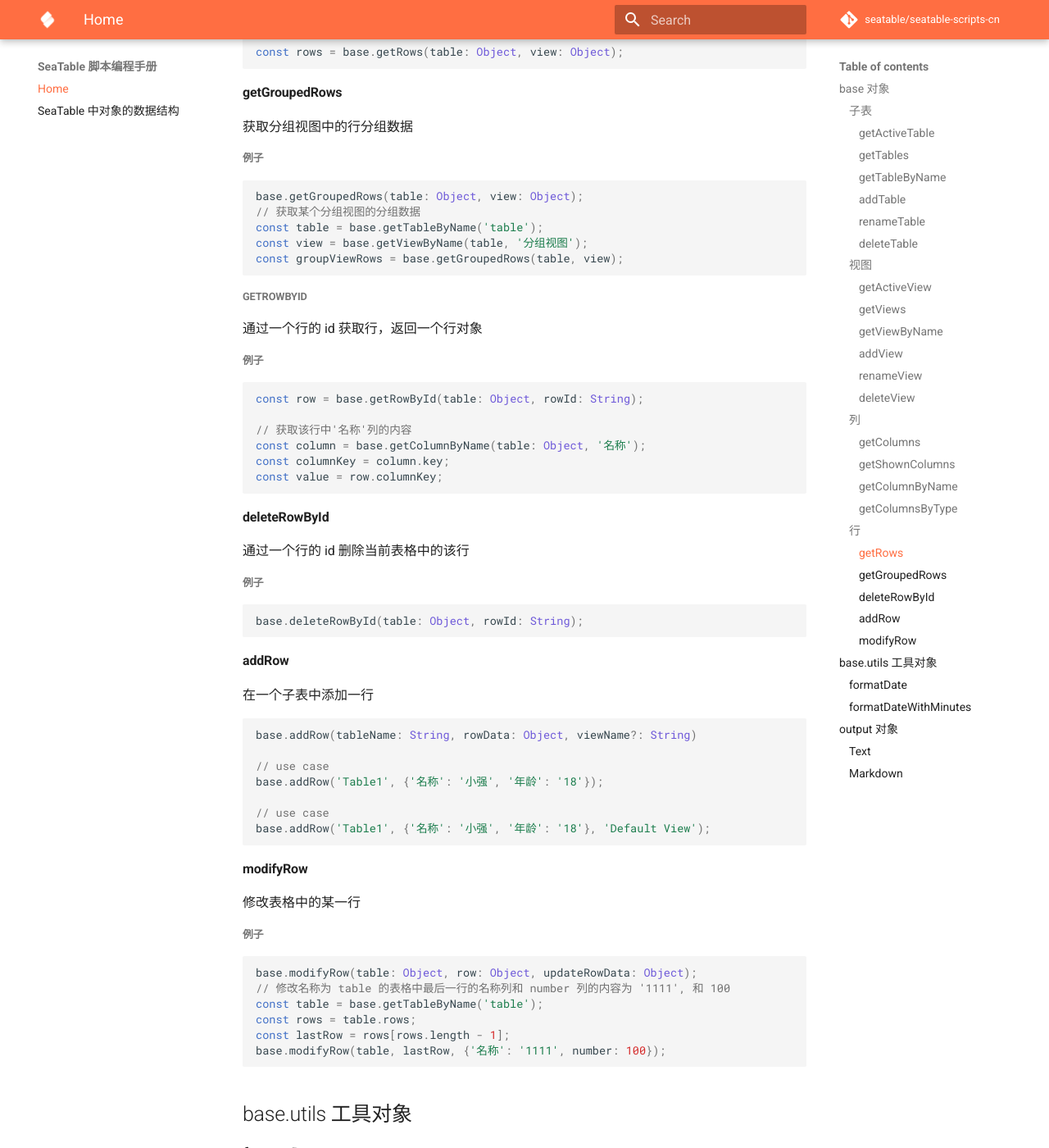
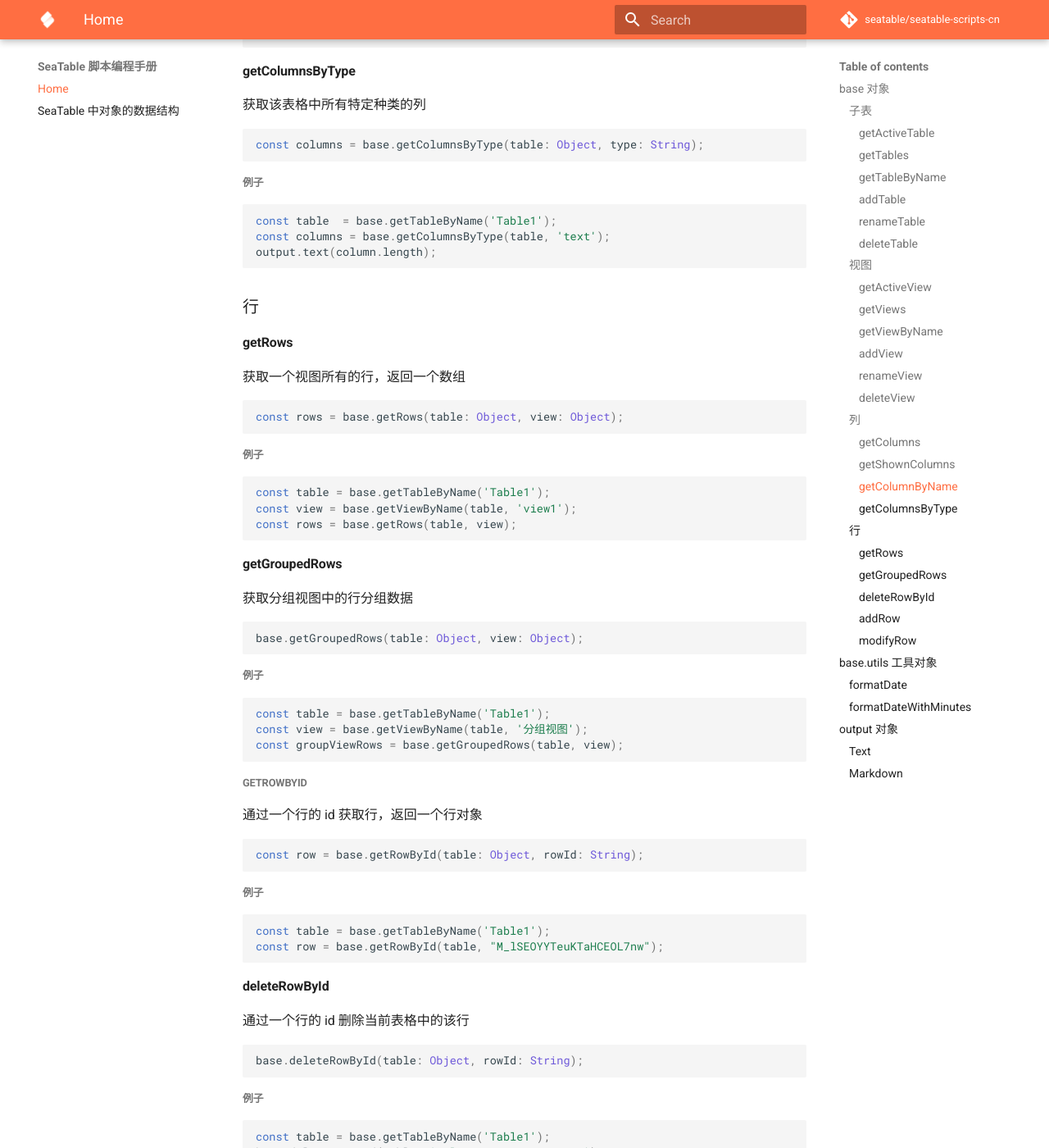
Before and after one commit to seatable/seatable-scripts-cn, an MkDocs documentation site: the page built from manual/README.md, in a window 1280 px wide and 1400 px high, scrolled down 4495 px. Shown: the whole window at 82% size. Built offline with MkDocs 1.6.1 and Material for MkDocs 9.7.7, drawn with Linux system fonts in a browser that asks for light colours; comment, search, counter and statistics services are not loaded; some of the changed text lies outside the part shown.

Commit message:
update api

````diff
--- a/manual/README.md
+++ b/manual/README.md
@@ -27,7 +27,6 @@
 
 ```javascript
  const table = base.getActiveTable();
- // 打印当前表格的名称
  output.markdown(`#### ${table.name}`);
 
 ```
@@ -40,8 +39,6 @@
 
 ```javascript
 const tables = base.getTables();
-
-// 打印表格的数量
 output.text(tables.length);
 
 ```
@@ -50,11 +47,14 @@
 
 通过一个表格的名称获取一个 table 对象
 
+```javascript
+const table = base.getTableByName(tableName: String);
+```
+
 ##### 例子
 
 ```javascript
-const table = base.getTableByName(tableName: String);
-// 打印表格的 id
+const table = base.getTableByName('Table1');
 output.text(table._id);
 
 ```
@@ -63,11 +63,15 @@
 
 添加一个子表
 
+```javascript
+base.addTable(tableName: String);
+
+```
+
 ##### 例子
 
 ```javascript
-// 添加一个名称为 new table 的字表
-base.addTable('new table');
+base.addTable('New table');
 
 ```
 
@@ -75,12 +79,15 @@
 
 重命名一个子表
 
+```javascript
+base.renameTable(oldName: String, newName: String);
+
+```
+
 ##### 例子
 
 ```javascript
-base.renameTable(currentTableName: String, nextTableName: String);
-// 将名称为 new table 的字表重命名为 old table
-base.renameTable('new table', 'old table');
+base.renameTable('Old name', 'New name');
 
 ```
 
@@ -88,12 +95,15 @@
 
 删除一个子表
 
+```javascript
+base.deleteTable(tableName: String);
+
+```
+
 ##### 例子
 
 ```javascript
-base.deleteTable(tableName: String);
-// 删除一个名称为 old table 的子表
-base.deleteTable('old table');
+base.deleteTable('Old table');
 
 ```
 
@@ -107,7 +117,6 @@
 
 ```javascript
 const view  = base.getActiveView();
-// 打印当前 view 的 id
 output.text(view._id);
 
 ```
@@ -116,11 +125,16 @@
 
 获取当前表格的所有视图，并以一个数组的形式返回所有的视图
 
+```javascript
+const views = base.getViews(table: Object);
+
+```
+
 ##### 例子
 
 ```javascript
-const views = base.getViewByName(table: Object);
-// 打印当前表的的 view 的数量
+const table  = base.getTableByName('Table1');
+const views = base.getViews(table);
 output.text(views.length);
 
 ```
@@ -129,12 +143,17 @@
 
 通过视图的名称获取表格中的一个视图对象，并返回一个视图对象
 
+```javascript
+const view = base.getViewByName(table: Object, viewName: String);
+
+```
+
 ##### 例子
 
 ```javascript
-const view = base.getViewByName(table: Object, viewName: String);
-// 打印当前 view 的 id
-output.text(views.length);
+const table  = base.getTableByName('Table1');
+const view = base.getViewByName(table, 'view 1');
+output.text(view.name);
 
 ```
 
@@ -142,25 +161,31 @@
 
 一个子表中添加一个视图
 
+```javascript
+base.addView(table: Object, viewName: String);
+```
+
 ##### 例子
 
 ```javascript
-base.addView(tableName: String, viewName: String);
-// 在名称为 table 的子表中添加一个 view1 的视图
-base.addView('table', 'view1');
-
+const table  = base.getTableByName('Table1');
+base.addView(table, 'view 2');
 ```
 
 #### renameView
 
-重命名一个字表中的一个视图
+重命名一个子表中的一个视图
+
+```javascript
+base.renameView(table: Object, currentViewName: String, nextViewName: String);
+
+```
 
 ##### 例子
 
 ```javascript
-base.renameView(tableName: String, currentViewName: String, nextViewName: String);
-// 将 table 子表中的视图 view1 重命名为 view2
-base.renameView('table', 'view1', 'view2');
+const table  = base.getTableByName('Table1');
+base.renameView(table, 'view1', 'view2');
 
 ```
 
@@ -168,12 +193,15 @@
 
 删除一个视图
 
+```javascript
+base.deleteView(table: Object, viewName: String);
+```
+
 ##### 例子
 
 ```javascript
-base.deleteView(tableName: String, viewName: String);
-// 将视图 view2 删除
-base.deleteView('table', 'view2');
+const table  = base.getTableByName('Table1');
+base.deleteView(table, 'view2');
 
 ```
 
@@ -183,12 +211,17 @@
 
 获取一个表格中的所有列，并以一个数组的形式返回所有的列对象
 
+```javascript
+const columns = base.getColumns(table: Object);
+
+```
+
 ###### 例子
 
 ```javascript
-const columns = base.getColumns(table: Object);
+const table  = base.getTableByName('Table1');
+const columns = base.getColumns(table);
 
-// 打印表格中每一列的名称
 column.forEach((column) => {
 	output.text(column.name);
 })
@@ -199,11 +232,16 @@
 
 获取一个视图中所有显示的列，不包含该视图中已经被隐藏的列, 返回一个数组
 
+```javascript
+const columns = base.getShownColumns(table: Object, view: Object);
+```
+
 ##### 例子
 
 ```javascript
-const columns = base.getShownColumns(table: Object, view: Object);
-// 打印表格中没有隐藏的每一列的名称
+const table  = base.getTableByName('Table1');
+const view = base.getViewByName(table, 'view 1');
+const columns = base.getShownColumns(table, view);
 column.forEach((column) => {
 	output.text(column.name);
 })
@@ -214,11 +252,14 @@
 
 通过列的名称获取该列对象
 
+```javascript
+const column = base.getColumnByName(table: Object, name: String);
+```
+
 ##### 例子
 
 ```javascript
-const column = base.getColumnByName(table: Object, name: String);
-// 打印该列的名称
+const column = base.getColumnByName(table, 'Column name');
 output.text(column.name);
 
 ```
@@ -227,11 +268,15 @@
 
 获取该表格中所有特定种类的列
 
+```javascript
+const columns = base.getColumnsByType(table: Object, type: String);
+```
+
 ##### 例子
 
 ```javascript
-const columns = base.getColumnsByType(table: Object, type: String);
-// 查看表格中某一类型列的数量
+const table  = base.getTableByName('Table1');
+const columns = base.getColumnsByType(table, 'text');
 output.text(column.length);
 
 ```
@@ -242,23 +287,32 @@
 
 获取一个视图所有的行，返回一个数组
 
+```javascript
+const rows = base.getRows(table: Object, view: Object);
+
+```
+
 ##### 例子
 
 ```javascript
-const rows = base.getRows(table: Object, view: Object);
 
+const table = base.getTableByName('Table1');
+const view = base.getViewByName(table, 'view1');
+const rows = base.getRows(table, view);
 ```
 
 #### getGroupedRows
 
 获取分组视图中的行分组数据
 
+```javascript
+base.getGroupedRows(table: Object, view: Object);
+```
+
 ##### 例子
 
 ```javascript
-base.getGroupedRows(table: Object, view: Object);
-// 获取某个分组视图的分组数据
-const table = base.getTableByName('table');
+const table = base.getTableByName('Table1');
 const view = base.getViewByName(table, '分组视图');
 const groupViewRows = base.getGroupedRows(table, view);
 
@@ -268,27 +322,30 @@
 
 通过一个行的 id 获取行，返回一个行对象
 
+```javascript
+const row = base.getRowById(table: Object, rowId: String);
+```
+
 ##### 例子
 
 ```javascript
-const row = base.getRowById(table: Object, rowId: String);
-
-// 获取该行中'名称'列的内容
-const column = base.getColumnByName(table: Object, '名称');
-const columnKey = column.key;
-const value = row.columnKey;
-
+const table = base.getTableByName('Table1');
+const row = base.getRowById(table, "M_lSEOYYTeuKTaHCEOL7nw");
 ```
 
 #### deleteRowById
 
 通过一个行的 id 删除当前表格中的该行
 
+```javascript
+base.deleteRowById(table: Object, rowId: String);
+```
+
 ##### 例子
 
 ```javascript
-base.deleteRowById(table: Object, rowId: String);
-
+const table = base.getTableByName('Table1');
+base.deleteRowById(table, 'M_lSEOYYTeuKTaHCEOL7nw');
 ```
 
 #### addRow
@@ -296,29 +353,31 @@
 在一个子表中添加一行
 
 ```javascript
-base.addRow(tableName: String, rowData: Object, viewName?: String)
+base.addRow(table: Object, rowData: Object, viewName?: String)
+```
 
-// use case
-base.addRow('Table1', {'名称': '小强', '年龄': '18'});
+##### 例子
+```javascript
+const table = base.getTableByName('Table1');
+base.addRow(table, {'名称': '小强', '年龄': '18'});
+base.addRow(table, {'名称': '小强', '年龄': '18'}, 'Default View');
 
-// use case
-base.addRow('Table1', {'名称': '小强', '年龄': '18'}, 'Default View');
 ```
 
 #### modifyRow
 
 修改表格中的某一行
 
+```javascript
+base.modifyRow(table: Object, row: Object, updateRowData: Object);
+```
+
 ##### 例子
 
 ```javascript
-base.modifyRow(table: Object, row: Object, updateRowData: Object);
-// 修改名称为 table 的表格中最后一行的名称列和 number 列的内容为 '1111', 和 100
-const table = base.getTableByName('table');
-const rows = table.rows;
-const lastRow = rows[rows.length - 1];
-base.modifyRow(table, lastRow, {'名称': '1111', number: 100});
-
+const table = base.getTableByName('Table1');
+const row = base.getRowById(table, "M_lSEOYYTeuKTaHCEOL7nw");
+base.modifyRow(table, row, {'Name': 'new name', 'number': 100});
 ```
 
 ## base.utils 工具对象
````
